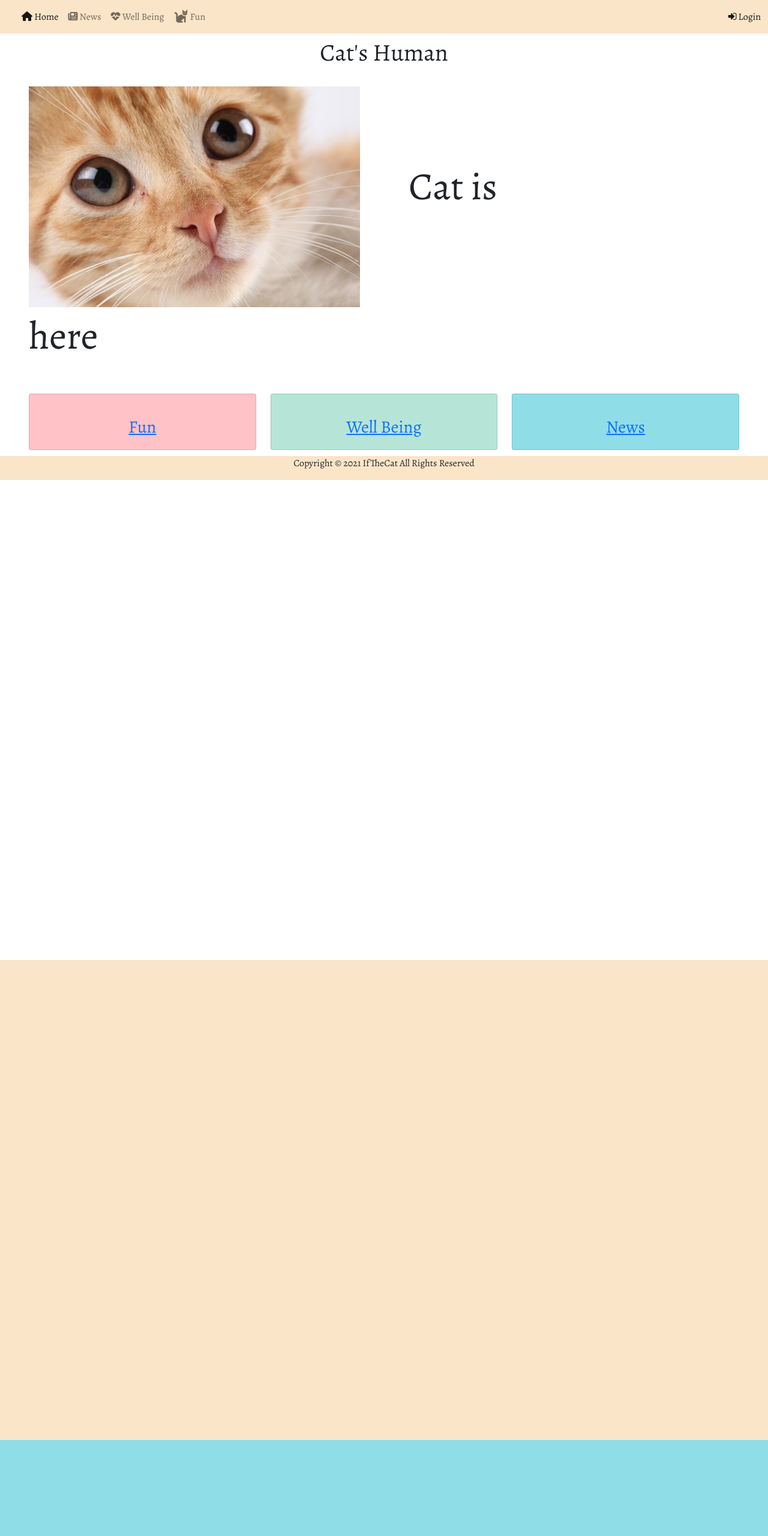
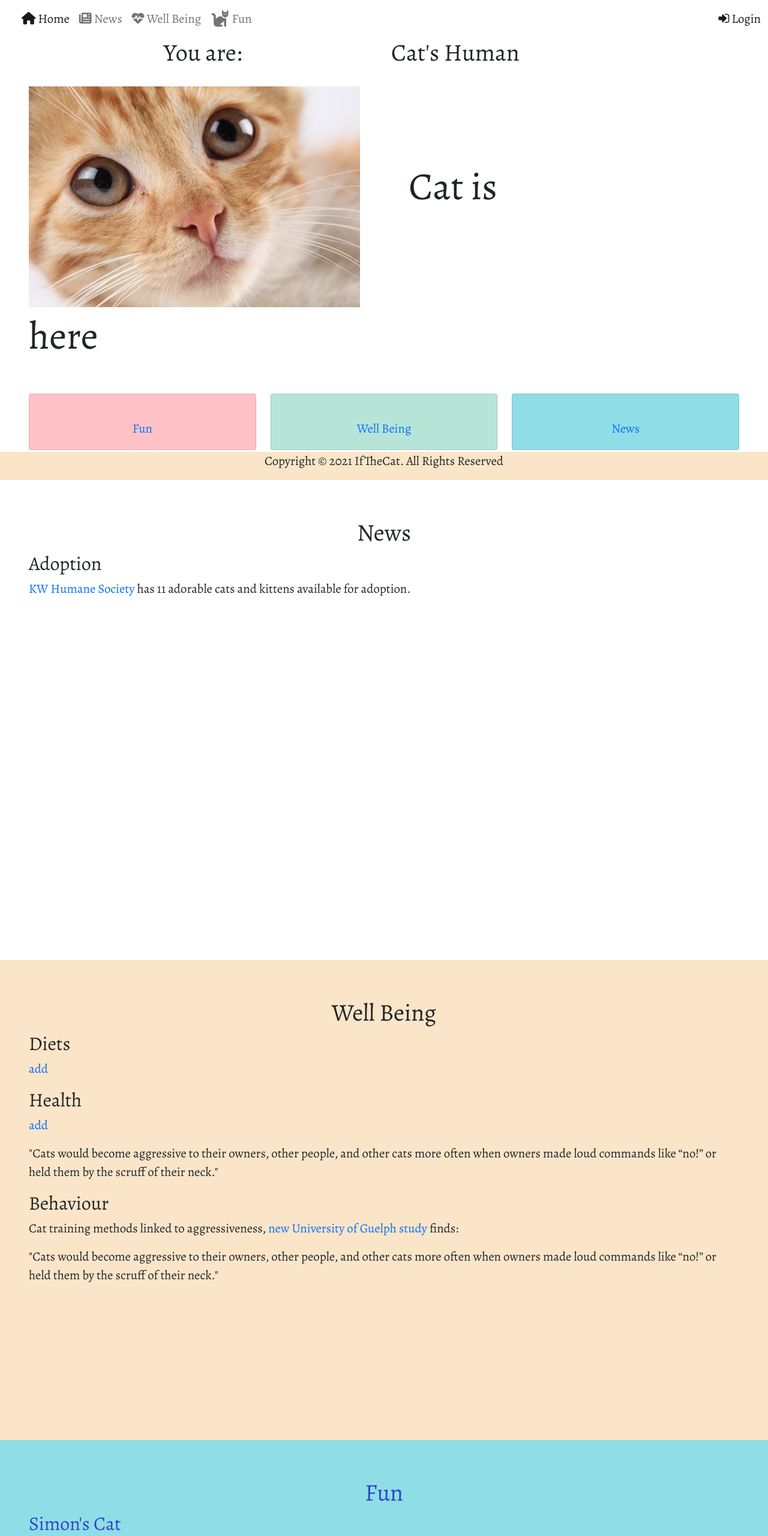
Before and after one commit to mpaskal/ifthecat, a website: page index.html in a window 1280 px wide. Shown: the top 2560 px of the page at 60% size. Drawn offline with nearby package versions, Linux system fonts and the light colour scheme.

Commit message:
Add Simon's cat

```diff
--- a/assets/js/scripts.js
+++ b/assets/js/scripts.js
@@ -4,7 +4,7 @@ var msgs = new Array(
   "Cat's Lover",
   "Veterinarian",
   "Breeder",
-  "Business for Cats and their Humans",
+  "Working for Cats and their Human",
   "Human"
 );
 
--- a/assets/scss/style.scss
+++ b/assets/scss/style.scss
@@ -1,9 +1,8 @@
-$color-primary: #3046c5;
+$color-primary: #fbe5c8;
 $color-secondary: #5637dd;
-$color-pale: #cec8ff;
-$color-mid: #fbe5c8;
-$color-dark: #60106b;
-$color-black-transparent: rgba(0, 0, 0, 0.5);
+$color-news: #3046c5;
+$color-wellbeing: teal;
+$color-fun: #c53093;
 
 $body-font: "Alegreya", sans-serif;
 $header-font: "Alegreya", cursive;
@@ -23,14 +22,32 @@ section:nth-child(3) {
 
 section:nth-child(4) {
   background: #8fdde7;
+  h1,
+  h2,
+  h3,
+  p {
+    color: $color-news;
+  }
 }
 
 section:nth-child(5) {
   background: #b6e5d8;
+  h1,
+  h2,
+  h3,
+  p {
+    color: $color-wellbeing;
+  }
 }
 
 section:nth-child(6) {
   background: #ffc2c7;
+  h1,
+  h2,
+  h3,
+  p {
+    color: $color-fun;
+  }
 }
 
 .cards {
@@ -71,33 +88,6 @@ h2,
 h3 {
   font-family: $header-font;
 }
-
-h2 {
-  color: $color-primary;
-}
-header {
-  h2 {
-    color: $color-pale;
-  }
-}
-.site-footer {
-  background-image: linear-gradient($color-pale, white);
-  padding: 20px 0;
-}
-.jumbotron {
-  margin: 0;
-  padding: 30px;
-  background-image: linear-gradient(
-    to right,
-    $color-secondary,
-    $color-primary,
-    $color-dark
-  );
-  color: white;
-}
-.navbar {
-  background-color: $color-mid;
-}
 .home-links {
   margin-top: 5%;
   font-size: 1.8rem;
@@ -109,18 +99,22 @@ header {
 }
 #catWatchers {
 }
+p {
+  font-size: 1.3rem;
+}
+a {
+  font-size: 1.3rem;
+  text-decoration: none;
+}
 .fun {
   background-color: #ffc2c7;
 }
-
 .well-being {
   background-color: #b6e5d8;
 }
-
 .news {
   background-color: #8fdde7;
 }
-
 .footer {
   position: fixed;
   left: 0;
--- a/index.html
+++ b/index.html
@@ -50,17 +50,17 @@
                 >
               </li>
               <li class="nav-item">
-                <a class="nav-link" href="#"
+                <a class="nav-link" href="#news"
                   ><i class="fas fa-newspaper"></i> News</a
                 >
               </li>
               <li class="nav-item">
-                <a class="nav-link" href="#"
+                <a class="nav-link" href="#wellbeing"
                   ><i class="fas fa-heartbeat"></i> Well Being</a
                 >
               </li>
               <li class="nav-item">
-                <a class="nav-link" href="#"
+                <a class="nav-link" href="#fun"
                   ><i class="fas fa-cat fa-lg"></i> Fun</a
                 >
               </li>
@@ -75,8 +75,11 @@
       </nav>
       <div class="containter-fluid p-5">
       <div class="row my-3">
-        <div class="col">
-          <h1 class="text-center mb-3" id="catWatchers">Cats Humans</h1>
+        <div class="col col-lg-6">
+          <h1 class="text-center mb-3">You are: </h1>
+        </div>
+        <div class="col col-lg-6">
+          <h1 class="mb-3" id="catWatchers">Cats Human</h1>
         </div>
       </div>
       <div class="row">
@@ -111,17 +114,75 @@
       </div>
     </div>
     <div class="footer">
-       <p>Copyright &copy; <script>document.write(new Date().getFullYear())</script> IfTheCat All Rights Reserved</p>
+       <p>Copyright &copy; <script>document.write(new Date().getFullYear())</script> IfTheCat. All Rights Reserved</p>
     </div>
     </section>
     <!-- section 2 -->
-    <section id="news"></section>
+    <section id="news">
+      <div class="containter-fluid p-5">
+        <div class="row">
+          <div class="col">
+            <h1 class="text-center mt-3">News</h1>
+          </div>
+        </div>
+        <div class="row">
+          <div class="col">
+            <h2>Adoption</h2>
+            <p><a href="https://kwsphumane.ca/adopts/cats" target="_blank">KW Humane Society </a> has 11 adorable cats and kittens available for adoption.</p>
+          </div>
+        </div>
+      </div>
+    </section>
     <!-- section 3 -->
-    <section id="wellbeing"></section>
+    <section id="wellbeing">
+      <div class="containter-fluid p-5">
+        <div class="row">
+          <div class="col">
+            <h1 class="text-center mt-3">Well Being</h1>
+          </div>
+         </div>
+         <div class="row">
+          <div class="col">
+            <h2>Diets</h2>
+            <p><a href="https://kitchener.ctvnews.ca/cat-training-methods-linked-to-aggressiveness-new-university-of-guelph-study-finds-1.5429554" target="_blank"> add </a></p>
+          </div>
+        </div>
+        <div class="row">
+          <div class="col">
+            <h2>Health</h2>
+            <p><a href="https://kitchener.ctvnews.ca/cat-training-methods-linked-to-aggressiveness-new-university-of-guelph-study-finds-1.5429554" target="_blank"> add </a></p>
+          <p>
+            "Cats would become aggressive to their owners, other people, and other cats more often when owners made loud commands like “no!” or held them by the scruff of their neck."
+          </p>
+          </div>
+        </div>
+        <div class="row">
+          <div class="col">
+            <h2>Behaviour</h2>
+            <p>Cat training methods linked to aggressiveness, <a href="https://kitchener.ctvnews.ca/cat-training-methods-linked-to-aggressiveness-new-university-of-guelph-study-finds-1.5429554" target="_blank"> new University of Guelph study </a> finds:</p>
+          <p>
+            "Cats would become aggressive to their owners, other people, and other cats more often when owners made loud commands like “no!” or held them by the scruff of their neck."
+          </p>
+          </div>
+        </div>
+      </div>
+    </section>
     <!-- section 4 -->
-    <section id="fun"></section>
-
-
+    <section id="fun">
+      <div class="containter-fluid p-5">
+         <div class="row">
+          <div class="col">
+            <h1 class="text-center mt-3">Fun</h1>
+          </div>
+        </div>
+        <div class="row">
+          <div class="col">
+             <h2>Simon's Cat</h2>
+              <p><a href="https://www.youtube.com/watch?v=fcjR93Jin4Y" target="_blank"> A Day In The Life Of A Cat Owner </a></p>
+          </div>
+        </div>
+      </div>
+    </section>
     <!-- Java Script -->
     <script
       src="https://cdn.jsdelivr.net/npm/bootstrap@5.0.2/dist/js/bootstrap.bundle.min.js"
```
Also changed, not shown: assets/css/style.css, 1 other file.
